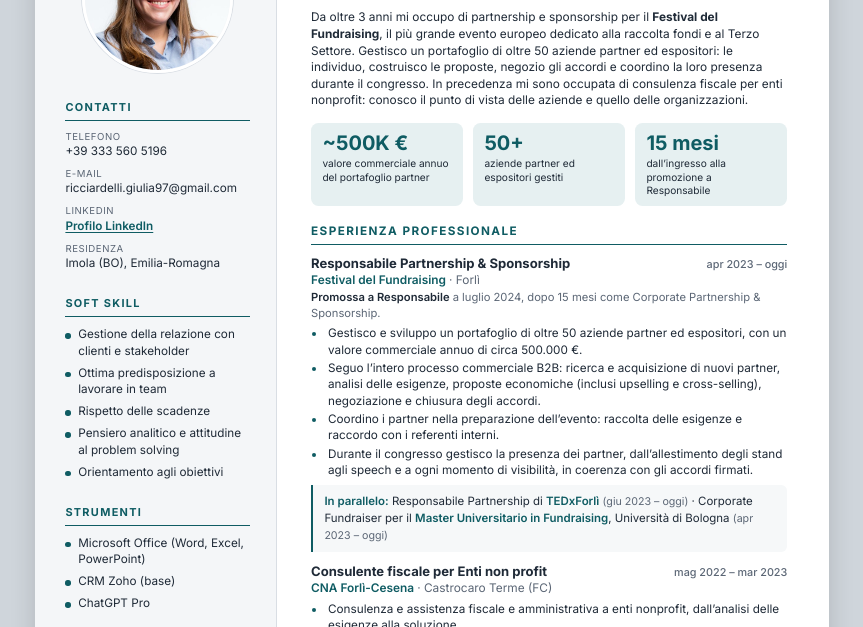
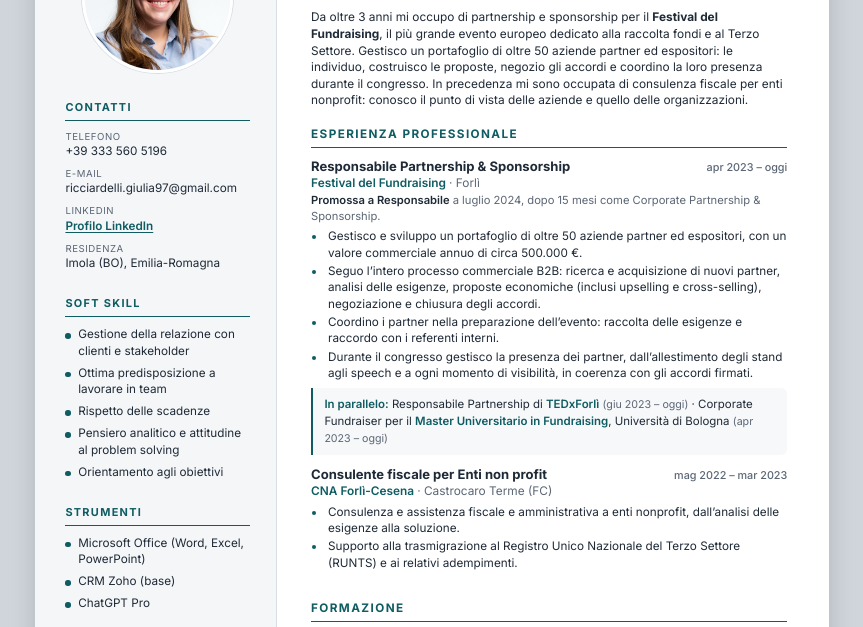
Before and after one commit to natxolm/cv-giulia-ricciardelli, a plain HTML site: page cv-sidebar.html in a window 1280 px wide. Shown: the part 161-788 px from the top of the page, without its empty margins (208-1071 px from the left). Drawn offline with Linux system fonts and the light colour scheme.

Commit message:
Rimossi i riquadri con i numeri

```diff
--- a/cv-sidebar.html
+++ b/cv-sidebar.html
@@ -389,12 +389,6 @@
         quello delle organizzazioni.
       </p>
 
-      <div class="kpis">
-        <div class="kpi"><b>~500K €</b><span>valore commerciale annuo del portafoglio partner</span></div>
-        <div class="kpi"><b>50+</b><span>aziende partner ed espositori gestiti</span></div>
-        <div class="kpi"><b>15 mesi</b><span>dall’ingresso alla promozione a Responsabile</span></div>
-      </div>
-
       <h2>Esperienza professionale</h2>
 
       <div class="job">
```
Also changed, not shown: cv-una-colonna.html (+0 -6 lines).
